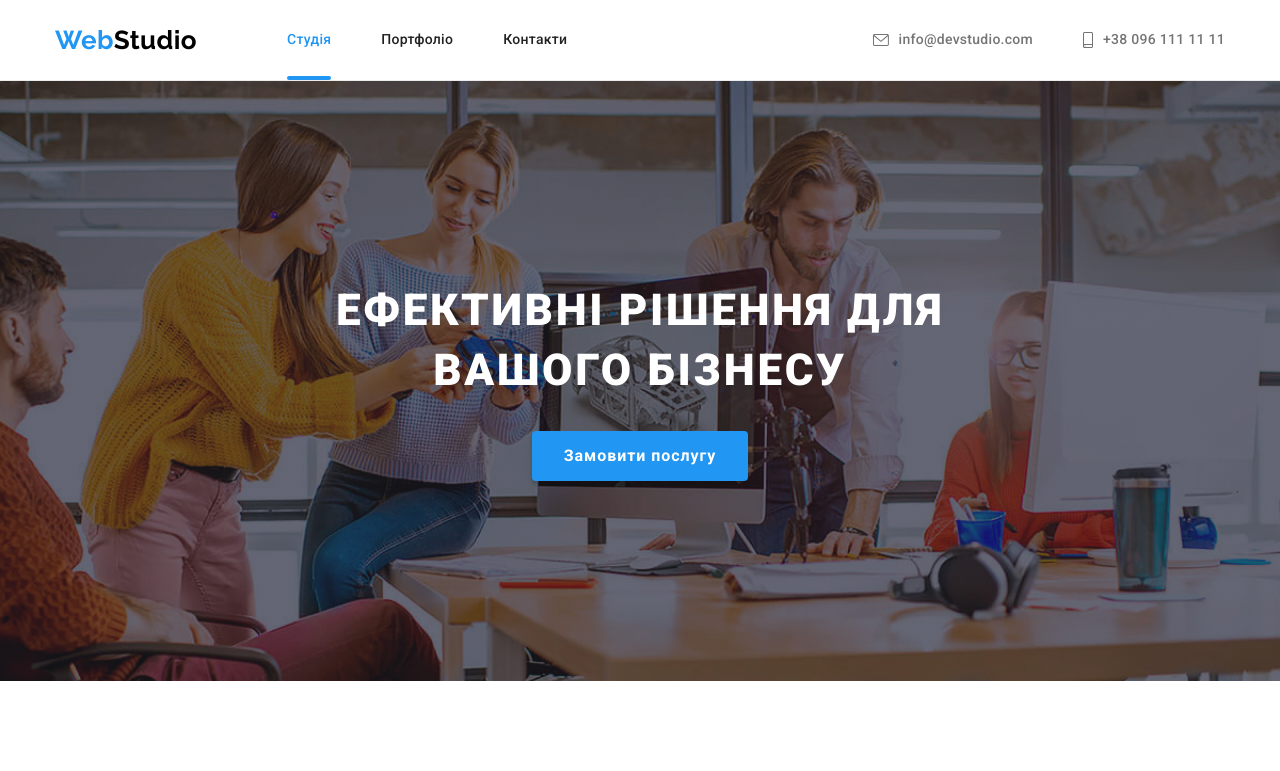
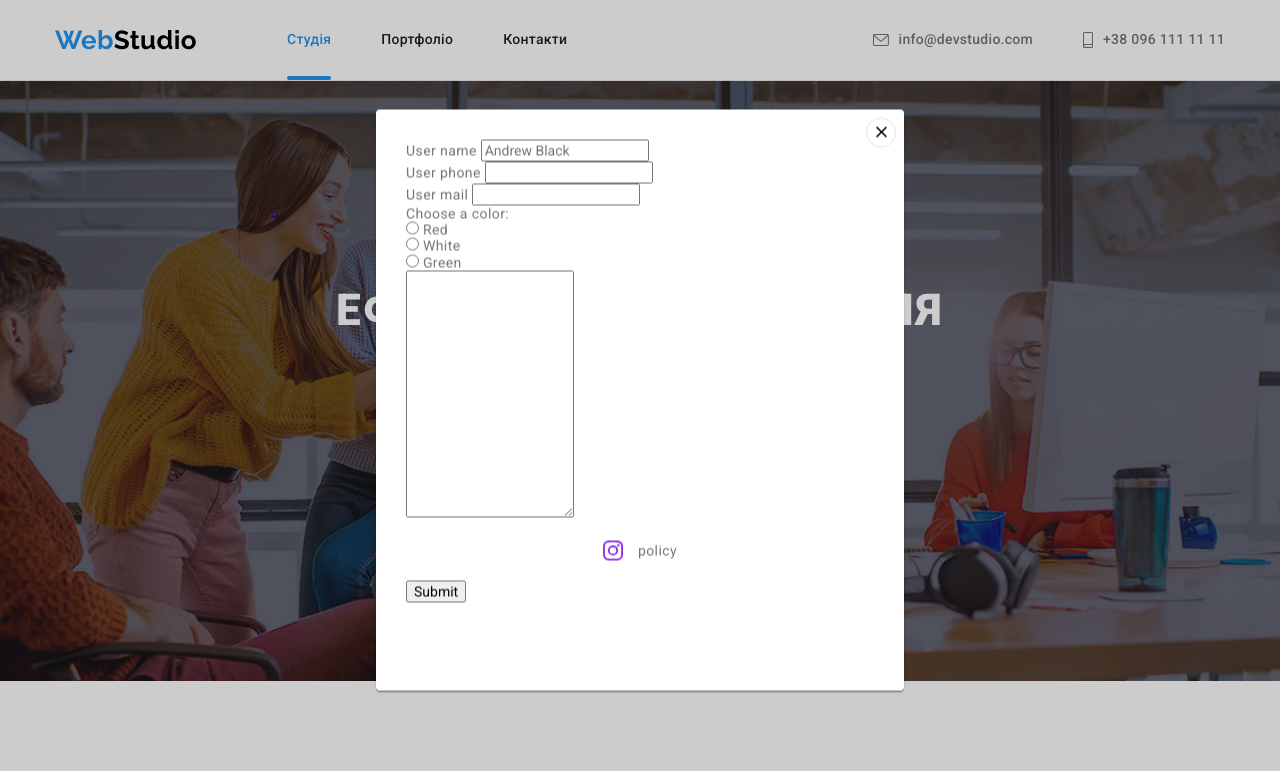
Before and after one commit to RoMaN-CoLoGnE/goit-markup-hw-05, a plain HTML site: page index.html in a window 1280 px wide. Shown: the top 771 px of the page. Drawn offline with nearby package versions, Linux system fonts and the light colour scheme.

Commit message:
fixed bugs

```diff
--- a/assets/css/styles.css
+++ b/assets/css/styles.css
@@ -221,7 +221,8 @@ img {
   color: currentColor;
   fill: currentColor;
 
-  transition: color var(--animation-timing-function), fill var(--animation-timing-function);
+  transition: color var(--animation-timing-function),
+    fill var(--animation-timing-function);
 }
 
 .contacts-link:hover,
@@ -674,6 +675,7 @@ img {
 
   min-width: 528px;
   min-height: 581px;
+  padding: 30px;
 
   background-color: var(--basic-white-color);
   box-shadow: 0px 1px 3px rgba(0, 0, 0, 0.12), 0px 1px 1px rgba(0, 0, 0, 0.14),
@@ -698,3 +700,43 @@ img {
   cursor: pointer;
   background-color: unset;
 }
+
+/* forms */
+
+label {
+  display: block;
+}
+
+textarea {
+  min-height: 100px;
+  max-height: 250px;
+  resize: vertical;
+}
+
+.form-checkbox {
+  margin: 20px 0;
+  display: flex;
+  align-items: center;
+  justify-content: center;
+  gap: 15px;
+}
+
+.one {
+  opacity: 1;
+  fill: blueviolet;
+  transition: 300ms;
+}
+
+.two {
+  opacity: 0;
+  fill: #188ce8;
+  transition: 300ms;
+}
+
+.checkbox:checked+.icon .two {
+  opacity: 1;
+}
+
+.checkbox:checked+.icon .one {
+  opacity: 0;
+}
--- a/index.html
+++ b/index.html
@@ -388,12 +388,9 @@
     </main>
     <!-- Footer -->
     <footer class="footer">
-      <div class="container">
-        <div class="footer-container">
+      <div class="container footer-container">
         <div class="footer-contacts">
-            <a class="footer-logo" href="./index.html">
-              Web<span class="logo-part">Studio</span>
-            </a>
+          <a class="footer-logo" href="./index.html"> Web<span class="logo-part">Studio</span> </a>
           <address class="footer-address">
             <ul class="footer-list">
               <li class="footer-item">
@@ -454,9 +451,8 @@
           </ul>
         </div>
       </div>
-      </div>
     </footer>
-    <div class="backdrop is-hidden" data-modal>
+    <div class="backdrop" data-modal>
       <div class="modal">
         <button
           class="modal-close-button"
@@ -468,6 +464,44 @@
             <use href="./assets/images/svg/icons.svg#icon-close"></use>
           </svg>
         </button>
+
+        <form name="registration_form">
+          <label>
+            User name
+            <input type="text" name="user_name" placeholder="Andrew Black" minlength="3" />
+          </label>
+          <label>
+            User phone
+            <input type="tel" name="user_tel" />
+          </label>
+          <label>
+            User mail
+            <input type="text" name="user_mail" />
+          </label>
+          <p>Choose a color:</p>
+          <label>
+            <input type="radio" name="color" value="red" />
+            Red
+          </label>
+          <label>
+            <input type="radio" name="color" value="white" />
+            White
+          </label>
+          <label>
+            <input type="radio" name="color" value="green" />
+            Green
+          </label>
+          <textarea name="" id="" rows="15"></textarea>
+          <label class="form-checkbox">
+            <input class="checkbox visually-hidden" type="checkbox" name="" />
+            <svg class="icon" width="20" height="20">
+              <use class="one" href="./assets/images/svg/icons.svg#instagram-icon"></use>
+              <use class="two" href="./assets/images/svg/icons.svg#twitter-icon"></use>
+            </svg>
+            policy
+          </label>
+          <button type="submit">Submit</button>
+        </form>
       </div>
     </div>
     <script src="./assets/js/modal.js"></script>
```
Lines whose indentation alone changed are shown as unchanged.
